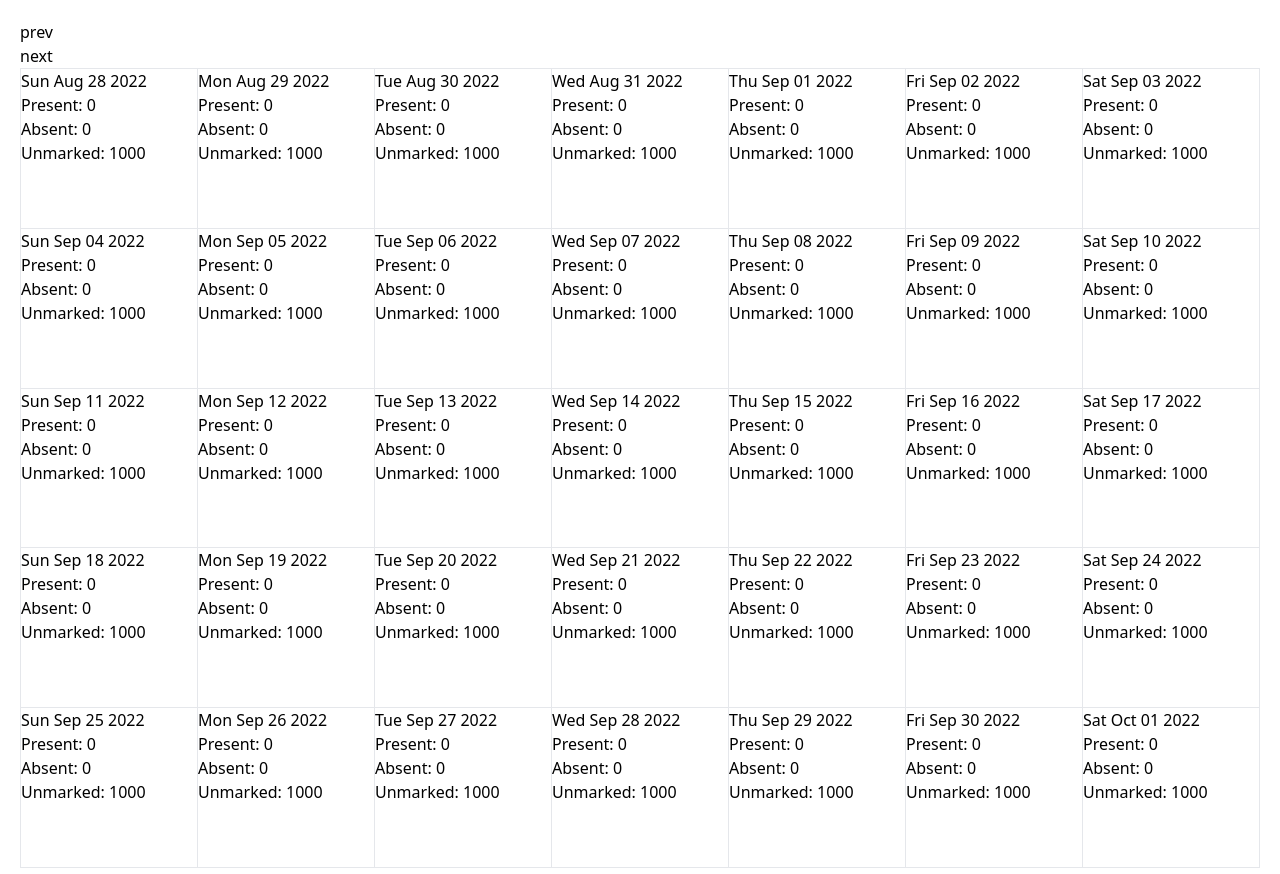
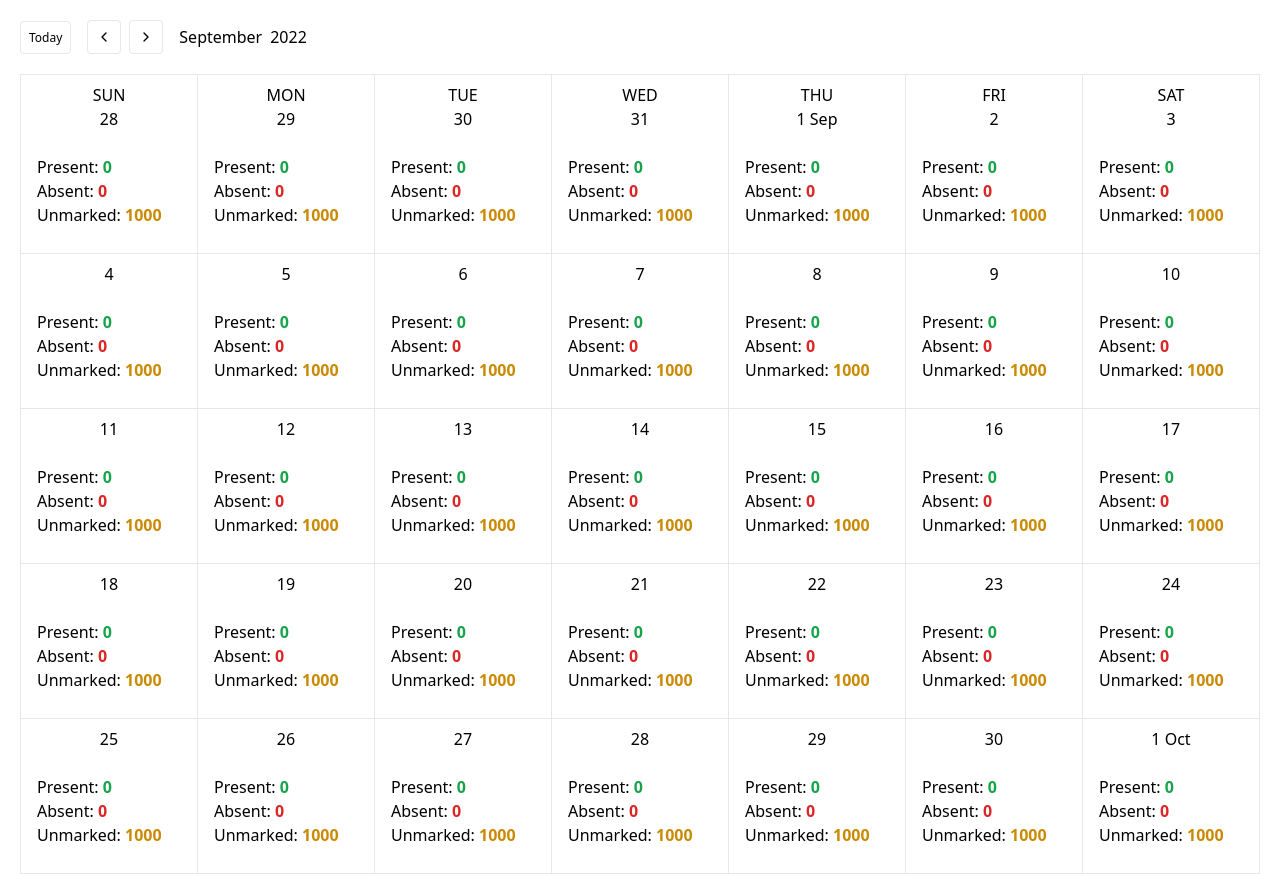
Before and after one commit to rgsk/students-dashboard, a Next.js app: page /attendances in a window 1280 px wide. Built offline with nearby package versions, Linux system fonts and the light colour scheme.

Commit message:
attendances monthly view

```diff
--- a/src/components/AttendancesPage/AttendancesPage.tsx
+++ b/src/components/AttendancesPage/AttendancesPage.tsx
@@ -1,8 +1,10 @@
-import studentsApi from 'api/studentsApi';
-import { addMonths } from 'date-fns';
+import { ChevronLeftIcon, ChevronRightIcon } from 'components/Shared/Icons';
+import IconButton from 'components/Shared/IconButton';
+import { addMonths, format } from 'date-fns';
 import useAttendancesTable from 'hooks/useAttendancesTable';
 import { useCallback, useMemo, useState } from 'react';
 import generalUtils from 'utils/generalUtils';
+import MonthlyBlock from './Children/MonthlyBlock';
 import getDatesForMonthView from './localUtils/getDatesForMonthView';
 
 interface IAttendancesPageProps {}
@@ -51,9 +53,26 @@ const AttendancesPage: React.FC<IAttendancesPageProps> = ({}) => {
 
   return (
     <div className="px-5 pt-5">
-      <div>
-        <p onClick={navigateToPrevMonth}>prev</p>
-        <p onClick={navigateToNextMonth}>next</p>
+      <div className="flex space-x-4 items-center mb-5">
+        <IconButton
+          onClick={() => {
+            setCurrentlyViewedDate(new Date());
+          }}
+        >
+          Today
+        </IconButton>
+        <div className="flex space-x-2">
+          <IconButton onClick={navigateToPrevMonth}>
+            {ChevronLeftIcon}
+          </IconButton>
+          <IconButton onClick={navigateToNextMonth}>
+            {ChevronRightIcon}
+          </IconButton>
+        </div>
+        <div className="flex space-x-2">
+          <div>{format(currentlyViewedDate, 'MMMM')}</div>
+          <div>{currentlyViewedDate.getFullYear()}</div>
+        </div>
       </div>
       <div
         className="h-screen grid grid-cols-7
@@ -63,6 +82,7 @@ const AttendancesPage: React.FC<IAttendancesPageProps> = ({}) => {
         {currentMonthDisplayedDates.map((date, i) => (
           <div key={i} className="bg-white">
             <MonthlyBlock
+              showDay={i < 7} // we show day only for 1st row
               date={date}
               attendanceDetails={
                 attendancesDetailsGroupedByDate[
@@ -77,26 +97,3 @@ const AttendancesPage: React.FC<IAttendancesPageProps> = ({}) => {
   );
 };
 export default AttendancesPage;
-
-const totalStudents = studentsApi.getTotalNumberOfStudents();
-
-interface IMonthlyBlockProps {
-  attendanceDetails: { present: number; absent: number };
-  date: Date;
-}
-const MonthlyBlock: React.FC<IMonthlyBlockProps> = ({
-  attendanceDetails,
-  date,
-}) => {
-  return (
-    <div>
-      <p>{date.toDateString()}</p>
-      <p>Present: {attendanceDetails.present}</p>
-      <p>Absent: {attendanceDetails.absent}</p>
-      <p>
-        Unmarked:{' '}
-        {totalStudents - (attendanceDetails.present + attendanceDetails.absent)}
-      </p>
-    </div>
-  );
-};
--- /dev/null
+++ b/src/components/AttendancesPage/Children/MonthlyBlock.tsx
@@ -0,0 +1,48 @@
+import studentsApi from 'api/studentsApi';
+import { format } from 'date-fns';
+
+const totalStudents = studentsApi.getTotalNumberOfStudents();
+
+interface IMonthlyBlockProps {
+  showDay: boolean;
+  attendanceDetails: { present: number; absent: number };
+  date: Date;
+}
+const MonthlyBlock: React.FC<IMonthlyBlockProps> = ({
+  showDay,
+  attendanceDetails,
+  date,
+}) => {
+  return (
+    <div className="px-4 py-2">
+      {showDay && (
+        <p className="text-center uppercase">{format(date, 'iii')}</p>
+      )}
+      <p className="text-center">
+        {format(date, 'd')} {date.getDate() === 1 ? format(date, 'MMM') : ''}
+      </p>
+      <div className="mt-6">
+        <p>
+          Present:{' '}
+          <span className="text-green-600 font-bold">
+            {attendanceDetails.present}
+          </span>
+        </p>
+        <p>
+          Absent:{' '}
+          <span className="text-red-600 font-bold">
+            {attendanceDetails.absent}
+          </span>
+        </p>
+        <p>
+          Unmarked:{' '}
+          <span className="text-yellow-600 font-bold">
+            {totalStudents -
+              (attendanceDetails.present + attendanceDetails.absent)}
+          </span>
+        </p>
+      </div>
+    </div>
+  );
+};
+export default MonthlyBlock;
--- a/src/components/StudentsPage/Children/PageNavigation.tsx
+++ b/src/components/StudentsPage/Children/PageNavigation.tsx
@@ -7,7 +7,7 @@ import {
   ChevronsRightIcon,
 } from 'components/Shared/Icons';
 
-import IconButton from './IconButton';
+import IconButton from '../../Shared/IconButton';
 
 interface IPageNavigationProps {
   totalCount: number;
--- a/src/components/StudentsPage/StudentsPage.tsx
+++ b/src/components/StudentsPage/StudentsPage.tsx
@@ -23,8 +23,9 @@ const StudentsPage: React.FC<IStudentsPageProps> = ({}) => {
   }, [page, perPage]);
 
   return (
-    <div className="px-5 pt-4">
+    <div className="px-5 pt-5">
       <StudentsTable data={students} />
+      <div className="mt-5">
         <PageNavigation
           currentPage={page}
           perPage={perPage}
@@ -33,6 +34,7 @@ const StudentsPage: React.FC<IStudentsPageProps> = ({}) => {
           totalCount={totalStudents}
         />
       </div>
+    </div>
   );
 };
 export default StudentsPage;
--- a/src/pages/attendances/index.tsx
+++ b/src/pages/attendances/index.tsx
@@ -1,5 +1,8 @@
 import dynamic from 'next/dynamic';
 
+// data getting populated by localStorage was
+// leading to rendering different stuff on server and client side
+// we did this to prevent error raised by nextjs
 const AttendancesPage = dynamic(
   () => import('components/AttendancesPage/AttendancesPage'),
   {
```
Also changed, not shown: src/components/Shared/IconButton.tsx (renamed from src/components/StudentsPage/Children/IconButton.tsx). Lines whose indentation alone changed are shown as unchanged.
